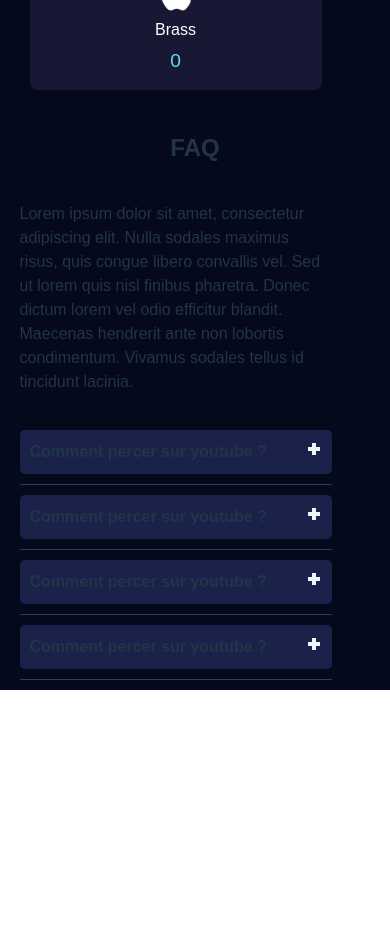
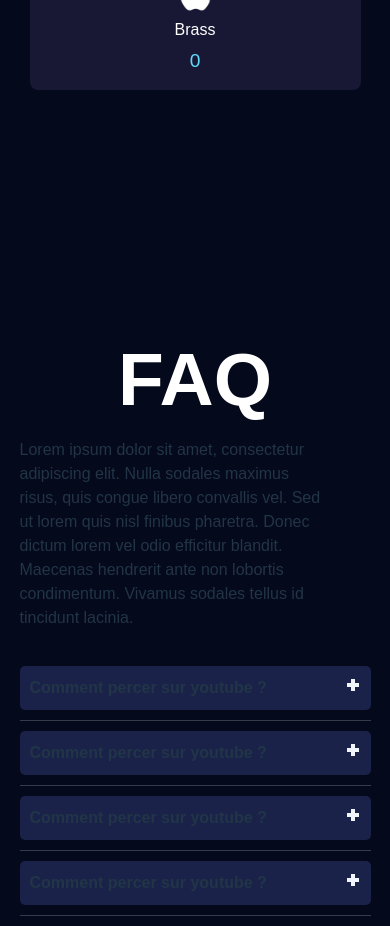
Before and after one commit to LevelingYnov/leveling-web, a React (Vite) app in the folder leveling-frontend/: page / in a window 390 px wide. Shown: the part 4680-5606 px from the top of the page. Before the commit the page ends 5370 px from the top, so only its background shows below. Built offline with nearby package versions, Linux system fonts and the light colour scheme.

Commit message:
délocalisation de la liste de question de la faq

```diff
--- a/leveling-frontend/src/HomePage.jsx
+++ b/leveling-frontend/src/HomePage.jsx
@@ -6,34 +6,67 @@ import { useEffect, useRef, useState } from 'react';
 import Header from './Header.jsx';
 import './Homepage.css';
 
-// Fonction pour basculer l'affichage des réponses FAQ
-function toggleFAQ() {
-  // Sélectionner tous les éléments avec la classe 'faq-question'
-  const faqQuestions = document.querySelectorAll('.faq-question');
+// Définissez ce composant FAQ séparément
+function FAQSection({ faqItems }) {
+  // Utilisez un état pour suivre quelle question est ouverte
+  // L'état initial est un tableau de false (toutes les questions fermées)
+  const [openStates, setOpenStates] = useState(
+    Array(faqItems.length).fill(false)
+  );
 
-  // Ajouter un écouteur d'événement click à chaque question
-  faqQuestions.forEach((question) => {
-    question.addEventListener('click', function () {
-      // Trouver l'élément de réponse correspondant (le prochain élément après la question)
-      const answer = this.nextElementSibling;
+  // Fonction pour basculer l'état d'une question spécifique
+  const toggleQuestion = (index) => {
+    const newOpenStates = [...openStates];
+    newOpenStates[index] = !newOpenStates[index];
+    setOpenStates(newOpenStates);
+  };
 
-      // Basculer la classe 'active' sur la question
-      this.classList.toggle('active');
-
-      // Si la réponse est visible, la masquer, sinon l'afficher
-      if (answer.style.display === 'block') {
-        answer.style.display = 'none';
-      } else {
-        answer.style.display = 'block';
-      }
-
-      // Optionnel: rotation de l'icône plus/moins
-      const icon = this.querySelector('svg');
-      if (icon) {
-        icon.classList.toggle('rotate');
-      }
-    });
-  });
+  return (
+    <div className={'faq-list'}>
+      {faqItems.map((entry, index) => (
+        <div className="faq-item" key={index}>
+          <div
+            className={`faq-question ${openStates[index] ? 'active' : ''}`}
+            onClick={() => toggleQuestion(index)}
+          >
+            {entry.question}
+            <div>
+              <svg
+                xmlns="http://www.w3.org/2000/svg"
+                width="16"
+                height="16"
+                viewBox="0 0 16 16"
+                fill="none"
+                className={openStates[index] ? 'rotate' : ''}
+              >
+                <rect
+                  x="5.99991"
+                  y="2.00024"
+                  width="4"
+                  height="12"
+                  fill="#F0F5FC"
+                />
+                <rect
+                  x="14"
+                  y="6"
+                  width="4"
+                  height="12"
+                  transform="rotate(90 14 6)"
+                  fill="#F0F5FC"
+                />
+              </svg>
+            </div>
+          </div>
+          <div
+            className="faq-reponse"
+            style={{ display: openStates[index] ? 'block' : 'none' }}
+          >
+            {entry.reponse}
+          </div>
+        </div>
+      ))}
+    </div>
+  );
 }
 
 // eslint-disable-next-line react/prop-types
@@ -230,7 +263,9 @@ function HomePage() {
     },
   ];
 
-  toggleFAQ();
+  /*useEffect(() => {
+    toggleFAQ();
+  });*/
 
   return (
     <div>
@@ -448,7 +483,8 @@ function HomePage() {
               </p>
             </div>
           </div>
-          <div className={'faq-list'}>
+          <FAQSection faqItems={faq} />
+          {/*<div className={'faq-list'}>
             {faq.map((entry, index) => (
               <div className="faq-item" key={index}>
                 <div className="faq-question">
@@ -482,7 +518,7 @@ function HomePage() {
                 <div className="faq-reponse">{entry.reponse}</div>
               </div>
             ))}
-          </div>
+          </div>*/}
         </div>
         <script></script>
       </div>
--- a/leveling-frontend/src/Homepage.css
+++ b/leveling-frontend/src/Homepage.css
@@ -303,9 +303,21 @@ height: 8px;  Hauteur de la scrollbar
   color: #62dafb;
 }
 
+.faq-container{
+  margin-top: 25vh;
+}
+
 .faq-title {
   display: flex;
   justify-content: center;
+  color: white;
+  font-size: 75px;
+  font-style: normal;
+  font-weight: 900;
+  line-height: normal;
+  background: #05091c;
+  margin: 0;
+  padding-top: 15px;
 }
 
 .faq-text {
@@ -454,7 +466,7 @@ height: 8px;  Hauteur de la scrollbar
   }
 
   .leaderboard-container {
-    width: 90%;
+    width: 100%;
     padding: 10px 5% 10px 5%;
   }
 
@@ -463,7 +475,7 @@ height: 8px;  Hauteur de la scrollbar
   }
 
   .faq-list {
-    width: 90%;
+    width: 100%;
     padding: 10px 5% 10px 5%;
   }
 }
```
